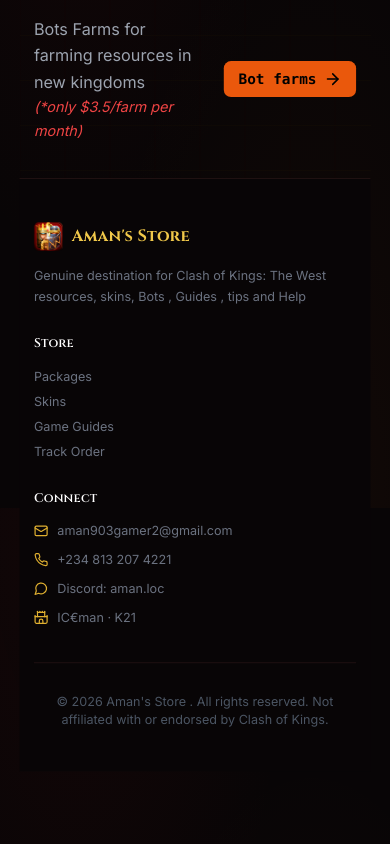
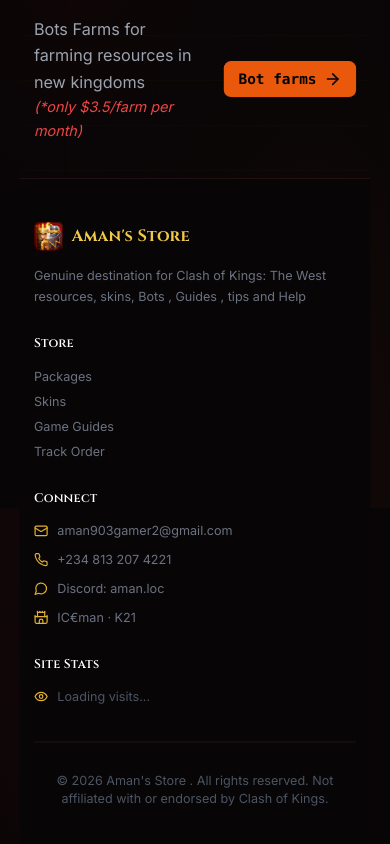
Before and after one commit to Lord-AMaN/Cokwebsite, a React (Vite) app: page / in a window 390 px wide. Shown: the part 1180-2024 px from the top of the page. Built offline with nearby package versions, Linux system fonts and the light colour scheme; no server answers; the database is empty.

Commit message:
Update Footer.tsx

```diff
--- a/src/components/Footer.tsx
+++ b/src/components/Footer.tsx
@@ -1,14 +1,39 @@
-import { MessageCircle, Mail, Phone, Castle } from "lucide-react";
+import { useEffect, useState } from "react";
+import { MessageCircle, Mail, Phone, Castle, Eye } from "lucide-react";
 import { Link } from "react-router-dom";
+import { supabase } from "../lib/supabase";
 
 // TODO: keep in sync with the invite link used on the Packages page
 const DISCORD_INVITE_URL = "https://discord.gg/YACFe6n2QY";
 
 export default function Footer() {
+  const [visitCount, setVisitCount] = useState<number | null>(null);
+
+  useEffect(() => {
+    (async () => {
+      // Increment visit count once per session
+      if (!sessionStorage.getItem("visit_counted")) {
+        const { data } = await supabase.rpc("increment_visit_count");
+        if (data !== null) {
+          setVisitCount(Number(data));
+          sessionStorage.setItem("visit_counted", "1");
+          return;
+        }
+      }
+      // Already counted this session — just fetch current
+      const { data } = await supabase
+        .from("site_stats")
+        .select("visit_count")
+        .eq("id", 1)
+        .single();
+      if (data) setVisitCount(Number(data.visit_count));
+    })();
+  }, []);
+
   return (
     <footer className="border-t border-night-700 bg-night-950">
       <div className="container-game py-12">
-        <div className="grid grid-cols-1 md:grid-cols-3 gap-8">
+        <div className="grid grid-cols-1 md:grid-cols-4 gap-8">
           <div>
             <div className="flex items-center gap-2.5 mb-4">
               <img src="/logo.png" alt="Aman's Store" className="w-8 h-8" />
@@ -103,6 +128,27 @@
               </li>
             </ul>
           </div>
+
+          <div>
+            <h4 className="heading-display text-sm font-semibold text-white mb-4">
+              Site Stats
+            </h4>
+            <div className="flex items-center gap-2.5 text-sm text-gray-500">
+              <Eye className="w-4 h-4 text-gold-400" />
+              <span>
+                {visitCount !== null ? (
+                  <>
+                    <span className="heading-display font-bold text-gold-300">
+                      {visitCount.toLocaleString()}
+                    </span>{" "}
+                    visits
+                  </>
+                ) : (
+                  <span className="text-gray-600">Loading visits...</span>
+                )}
+              </span>
+            </div>
+          </div>
         </div>
         <div className="mt-10 pt-8 border-t border-night-700 text-center text-sm text-gray-600">
           <p>
```
